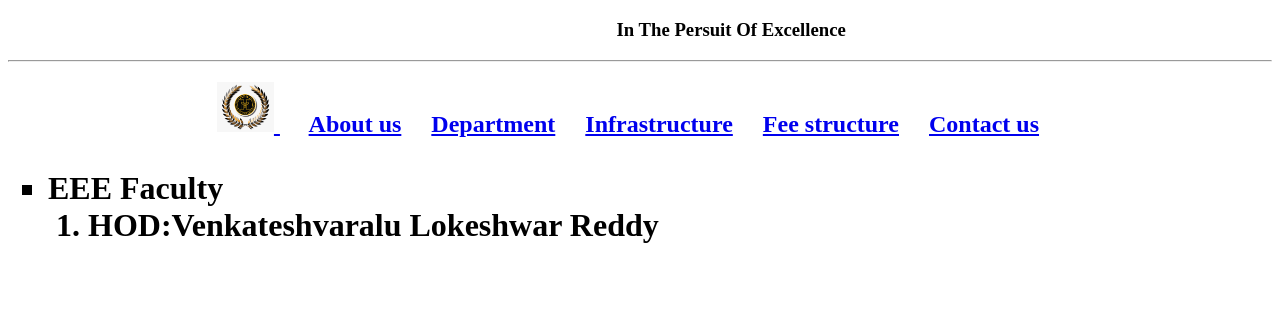
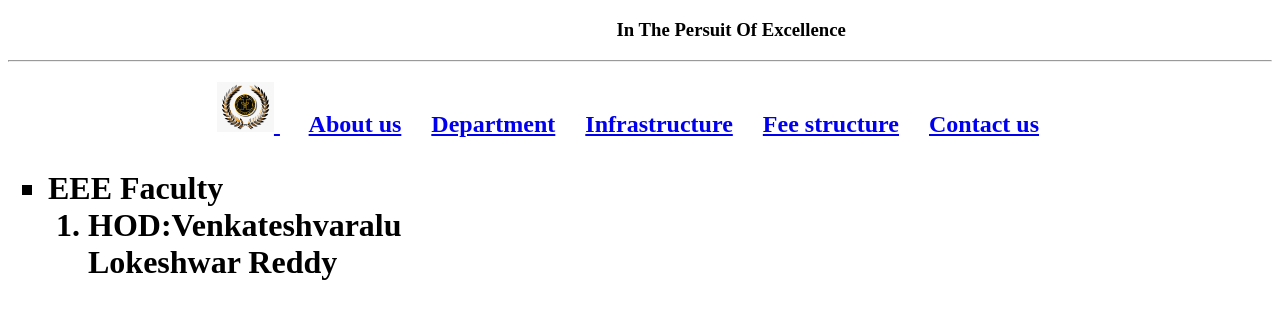
Before and after one commit to Abhinav203/abhinav-college, a plain HTML site: page department.html in a window 1280 px wide. Shown: the part 173-492 px from the top of the page. Drawn offline with Linux system fonts and the light colour scheme.

Commit message:
Update department.html
added break tag

```diff
--- a/department.html
+++ b/department.html
@@ -28,7 +28,7 @@
 <li>
   EEE Faculty
   <ol type="1,2,3,4">
-    <li> HOD:Venkateshvaralu
+    <li> HOD:Venkateshvaralu <br>
     Lokeshwar Reddy</li>
   </ol>
 </li>
```
